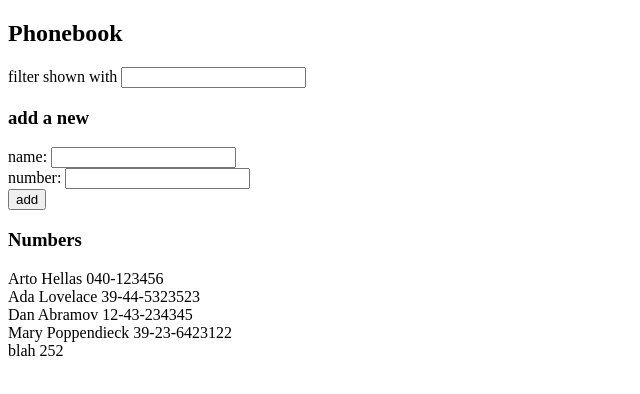
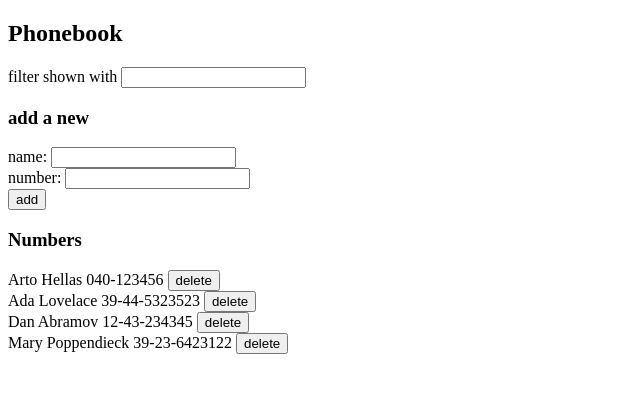
Before and after one commit to pshrey4201/fullstackopen-2022, a React (Create React App) app in the folder part2/phonebook/: page / in a window 1280 px wide. Shown: the top 394 px of the page, without its empty margins (0-640 px from the left). Built offline with nearby package versions, Linux system fonts and the light colour scheme; data requests are answered from the project's data file.

Commit message:
Completed Exercise 2.17

```diff
--- a/part2/phonebook/db.json
+++ b/part2/phonebook/db.json
@@ -19,11 +19,6 @@
       "name": "Mary Poppendieck",
       "number": "39-23-6423122",
       "id": 4
-    },
-    {
-      "name": "blah",
-      "number": "252",
-      "id": 5
     }
   ]
 }
--- a/part2/phonebook/src/App.js
+++ b/part2/phonebook/src/App.js
@@ -28,6 +28,11 @@ const App = () => {
     }
   }
 
+  const remove = (id) => {
+    if(window.confirm(`Delete ${persons.filter(person => person.id === id)[0].name}?`)) {
+      phoneBookService.remove(id).then(response => setPersons(persons.filter(person => person.id !== id)))
+    }
+  }
   useEffect(() => {
     phoneBookService.getAll().then(response => setPersons(response))
   }, [])
@@ -39,7 +44,7 @@ const App = () => {
       <h3>add a new</h3>
       <PersonForm addName={addName} newName={newName} newNumber={newNumber} setNewName={setNewName} setNewNumber={setNewNumber} />
       <h3>Numbers</h3>
-      <Persons persons={persons} filter={filter} />
+      <Persons persons={persons} filter={filter} remove={remove}/>
     </div>
   )
 }
--- a/part2/phonebook/src/components/Persons.js
+++ b/part2/phonebook/src/components/Persons.js
@@ -1,10 +1,16 @@
-const Persons = ({ persons, filter, }) => {
+const Persons = ({ persons, filter, remove }) => {
   return (
     <>
       {
         persons
-          .filter(person => person.name.toLowerCase().includes(filter.toLowerCase()))
-          .map(person => <div key={person.id}>{person.name} {person.number}</div>)
+        .filter(person => person.name.toLowerCase().includes(filter.toLowerCase()))
+          .map(person => {
+            return (
+              <div key={person.id}>
+                {person.name} {person.number} <button onClick={() => remove(person.id)}>delete</button>
+              </div>
+            )
+          })
       }
     </>
   )
--- a/part2/phonebook/src/components/PhoneBookService.js
+++ b/part2/phonebook/src/components/PhoneBookService.js
@@ -5,4 +5,6 @@ const getAll = () => axios.get(baseUrl).then(response => response.data)
 
 const create = newPerson => axios.post(baseUrl, newPerson).then(response => response.data)
 
-export default { getAll, create }
+const remove = id => axios.delete(baseUrl + `/${id}`).then(response => response.data)
+
+export default { getAll, create, remove }
```
